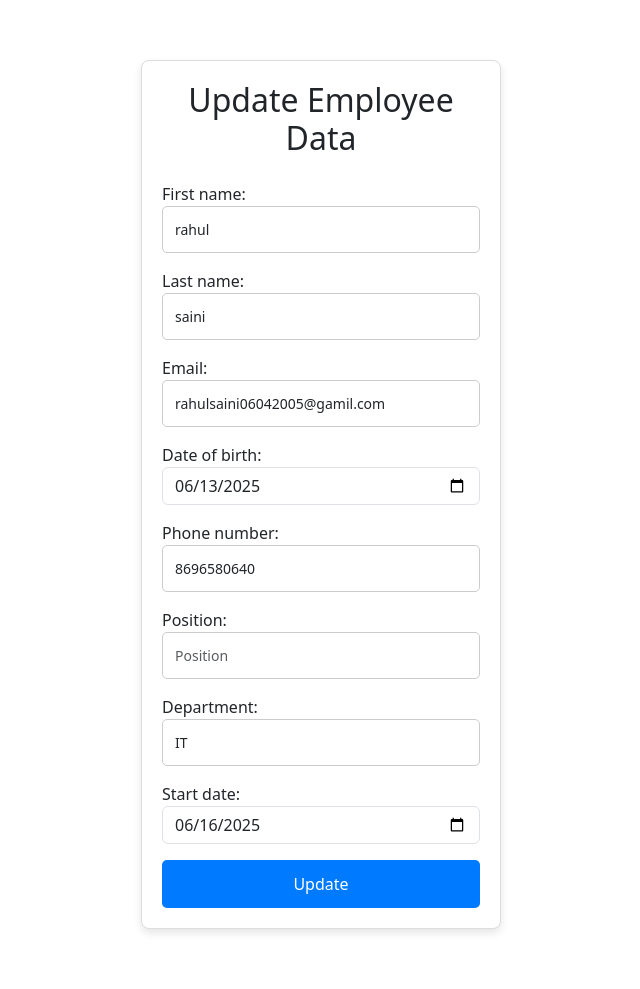
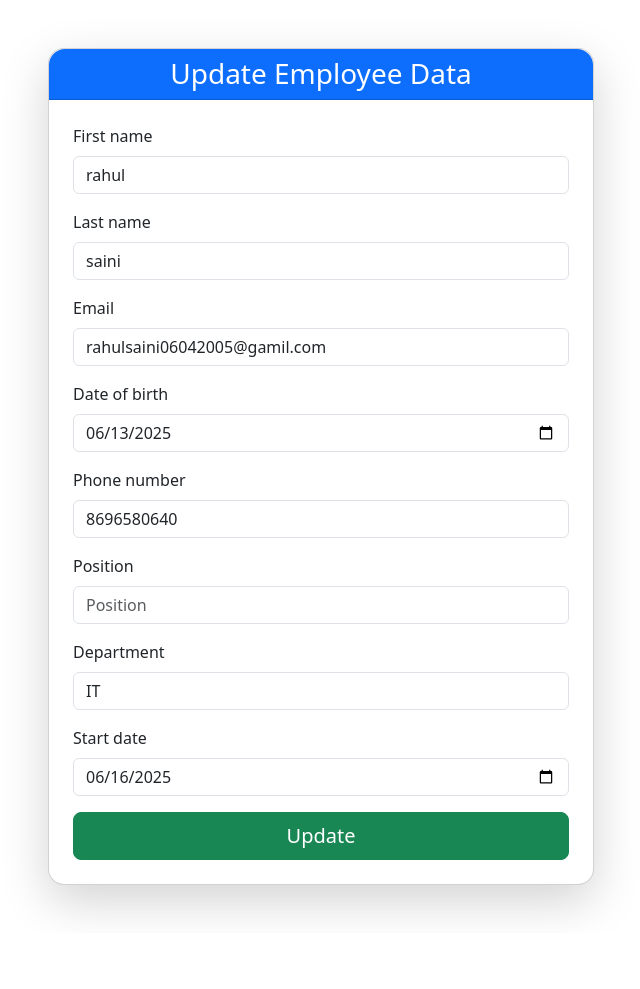
Before and after one commit to shubham637/Employee_CRUD_Intern, a Django app: page /1/edit/ in a window 1280 px wide. Shown: the whole page, without its empty margins (319-959 px from the left). After the commit the page ends 914 px from the top, so only its background shows below. Run offline with Django 4.2, Linux system fonts and the light colour scheme; data comes from the database, SQL or seed files in the repository; both versions use the stored data as it was after the commit.

Commit message:
change update html ui

```diff
--- a/Templates/employee_update.html
+++ b/Templates/employee_update.html
@@ -1,17 +1,39 @@
 {% extends 'base.html' %}
 {% block content %}
 
-<div class="register-box">
-    <h2 class="text-center mb-4">Update Employee Data</h2>
-    <form method="post">
-        {% csrf_token %}
-        {{ form.as_p }}
-        <div class="d-grid">
-            <input type="submit" value="Update" class="btn btn-primary">
+<div class="container py-5">
+    <div class="row justify-content-center">
+        <div class="col-md-6">
+
+            <div class="card shadow-lg rounded-4">
+                <div class="card-header bg-primary text-white text-center rounded-top-4">
+                    <h3 class="mb-0">Update Employee Data</h3>
+                </div>
+                <div class="card-body p-4">
+                    <form method="post" novalidate>
+                        {% csrf_token %}
+
+                        {% for field in form %}
+                            <div class="mb-3">
+                                <label class="form-label">{{ field.label }}</label>
+                                {{ field }}
+                                {% if field.errors %}
+                                    <div class="text-danger small">
+                                        {{ field.errors|striptags }}
+                                    </div>
+                                {% endif %}
+                            </div>
+                        {% endfor %}
+
+                        <div class="d-grid">
+                            <button type="submit" class="btn btn-success btn-lg">Update</button>
+                        </div>
+                    </form>
+                </div>
+            </div>
+
         </div>
-    </form>
+    </div>
 </div>
 
-
-
 {% endblock %}
```
Also changed, not shown: db.sqlite3.
